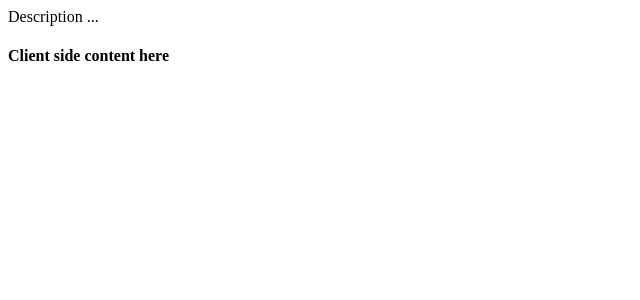
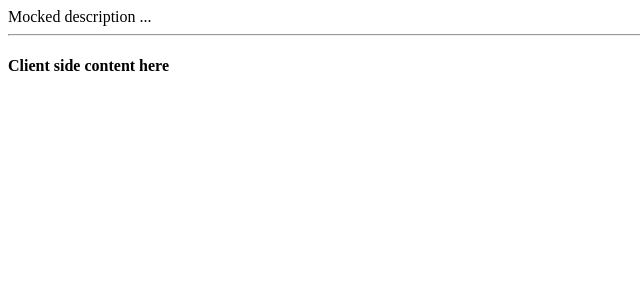
Before and after one commit to leomp12/nuxt3-storefront, a Nuxt app in the folder storefront/: page / in a window 1280 px wide. Shown: the top 300 px of the page, without its empty margins (0-640 px from the left). Built offline with nearby package versions, Linux system fonts and the light colour scheme.

Commit message:
Setup initial @ecomplus libs and fetch a product description on server

```diff
--- a/storefront/components/ServerContent.vue
+++ b/storefront/components/ServerContent.vue
@@ -1,12 +1,15 @@
 <script setup>
-  let description = 'Description ...';
+  import ecomUtils from '@ecomplus/utils/dist/ecom-utils.node.min';
+  import ecomClient from '@ecomplus/client/dist/ecom-client.node.js';
+
+  let description = 'Mocked description ...';
   if (process.server) {
-    description = await new Promise((resolve) => {
-      console.log('Loading description...');
-      setTimeout(() => {
-        resolve('<h1>Hello Nuxt 3</h1><h3>Storefront PoC With Vue 3</h3>');
-      }, 200);
+    console.log('Loading product description ...');
+    ecomUtils.$ecomConfig.set('store_id', 1024);
+    const { data } = await ecomClient.store({
+      url: '/products/5d09197e24607a6a42d7140d',
     });
+    description = data.body_html;
   }
 </script>
 
--- a/storefront/package.json
+++ b/storefront/package.json
@@ -7,5 +7,9 @@
   },
   "devDependencies": {
     "nuxt3": "latest"
+  },
+  "dependencies": {
+    "@ecomplus/client": "^2.2.1",
+    "@ecomplus/utils": "^1.4.1"
   }
 }
--- a/storefront/pages/index.vue
+++ b/storefront/pages/index.vue
@@ -1,6 +1,7 @@
 <template>
   <div>
     <ServerContent/>
+    <hr>
     <h4>Client side content here</h4>
   </div>
 </template>
```
Also changed, not shown: 1 other file (tests, documents, lock files or other folders).
